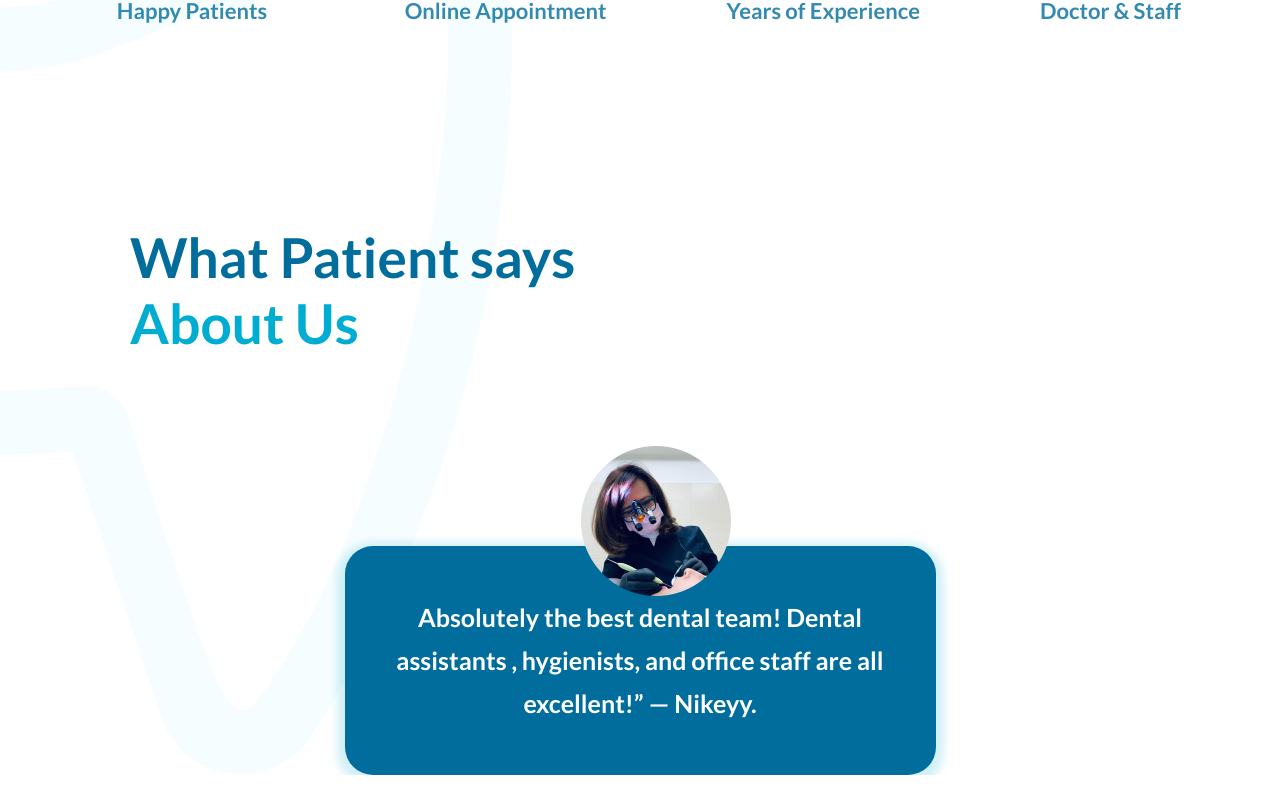
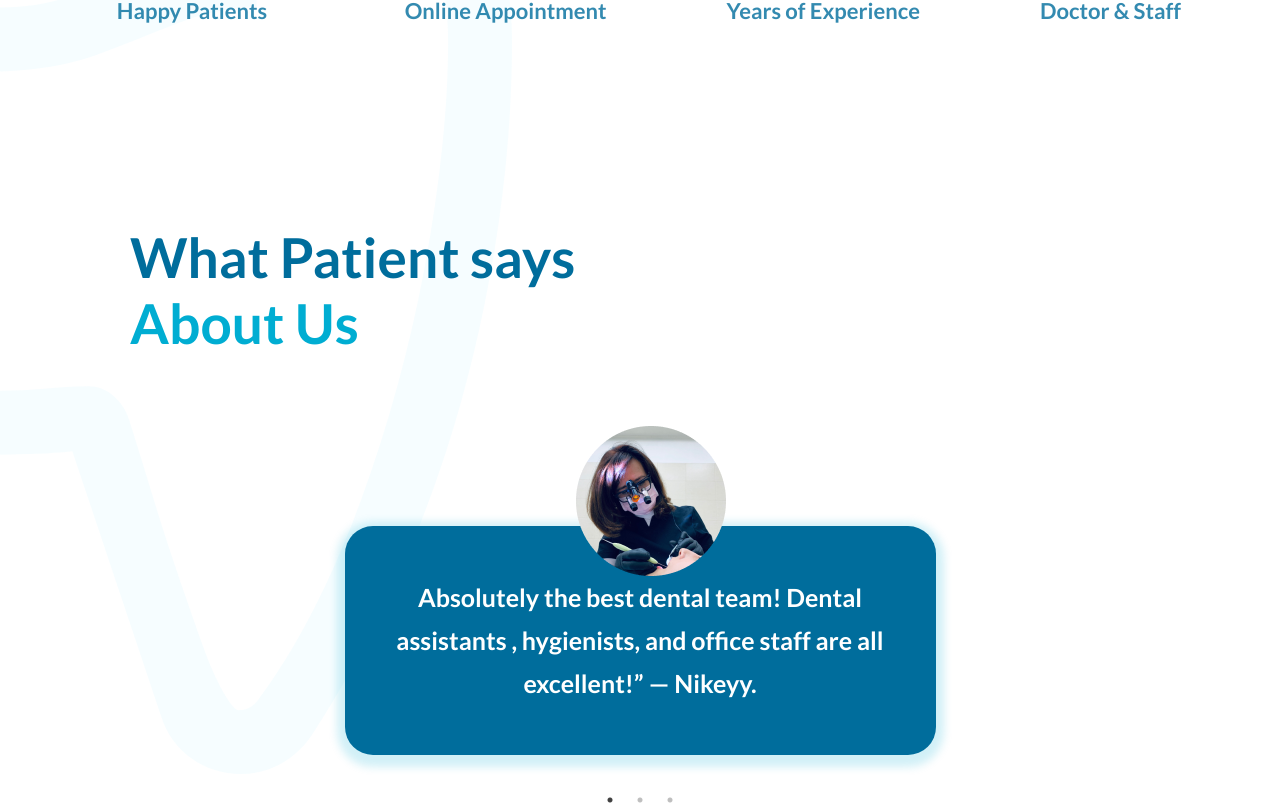
Before and after one commit to Afraz33/DentistaCare, a React (Create React App) app: page / in a window 1280 px wide. Shown: the part 1955-2765 px from the top of the page. Before the commit the page ends 2730 px from the top, so only its background shows below. Built offline with nearby package versions, Linux system fonts and the light colour scheme.

Commit message:
Add Testimonial Slider

```diff
--- a/package.json
+++ b/package.json
@@ -10,6 +10,7 @@
     "react-dom": "^18.2.0",
     "react-router-dom": "^6.16.0",
     "react-scripts": "5.0.1",
+    "react-slick": "^0.29.0",
     "web-vitals": "^2.1.4"
   },
   "scripts": {
--- a/public/index.html
+++ b/public/index.html
@@ -20,6 +20,17 @@
     <link
       href="https://fonts.googleapis.com/css2?family=Cabin&family=Lato:wght@400;700&family=Poppins:ital,wght@0,100;0,200;0,300;0,400;0,600;0,700;1,100&display=swap"
       rel="stylesheet"
+    />
+    <link
+      rel="stylesheet"
+      type="text/css"
+      charset="UTF-8"
+      href="https://cdnjs.cloudflare.com/ajax/libs/slick-carousel/1.6.0/slick.min.css"
+    />
+    <link
+      rel="stylesheet"
+      type="text/css"
+      href="https://cdnjs.cloudflare.com/ajax/libs/slick-carousel/1.6.0/slick-theme.min.css"
     />
     <meta name="viewport" content="width=device-width, initial-scale=1" />
     <meta name="theme-color" content="#000000" />
--- a/src/components/Testimonials/Testimonials.jsx
+++ b/src/components/Testimonials/Testimonials.jsx
@@ -1,7 +1,17 @@
 import styles from "./Testimonials.module.css";
 import fluent_teeth from "../../assets/images/fluent_teeth.svg";
 import MaskGroup from "../../assets/images/Mask group.png";
+import React from "react";
+import Slider from "react-slick";
 function Testimonials() {
+  var settings = {
+    dots: true,
+    infinite: true,
+    speed: 1300,
+    slidesToShow: 1,
+    slidesToScroll: 1,
+    arrows: false,
+  };
   return (
     <section className={styles.Testimonials}>
       <div className={styles.numbers}>
@@ -26,13 +36,41 @@ function Testimonials() {
         What Patient says{" "}
         <span className={styles.TestimonialsHeadingSecondary}>About Us</span>
       </h2>
+      <Slider className={styles.slider} {...settings}>
         <div className={styles.testimonialCard}>
-        <img className={styles.MaskGroup} src={MaskGroup} alt="MaskGroup"></img>
+          <img
+            className={styles.MaskGroup}
+            src={MaskGroup}
+            alt="MaskGroup"
+          ></img>
           <h3 className={styles.testimonialText}>
             Absolutely the best dental team! Dental assistants , hygienists, and
             office staff are all excellent!” — Nikeyy.
           </h3>
         </div>
+        <div className={styles.testimonialCard}>
+          <img
+            className={styles.MaskGroup}
+            src={MaskGroup}
+            alt="MaskGroup"
+          ></img>
+          <h3 className={styles.testimonialText}>
+            Absolutely the best dental team! Dental assistants , hygienists, and
+            office staff are all excellent!” — Nikeyy.
+          </h3>
+        </div>
+        <div className={styles.testimonialCard}>
+          <img
+            className={styles.MaskGroup}
+            src={MaskGroup}
+            alt="MaskGroup"
+          ></img>
+          <h3 className={styles.testimonialText}>
+            Absolutely the best dental team! Dental assistants , hygienists, and
+            office staff are all excellent!” — Nikeyy.
+          </h3>
+        </div>
+      </Slider>
       <img
         className={styles.TestimonialsImage}
         src={fluent_teeth}
--- a/src/components/Testimonials/Testimonials.module.css
+++ b/src/components/Testimonials/Testimonials.module.css
@@ -85,7 +85,8 @@
   margin: auto;
   width: fit-content;
   padding-top: 10rem;
-  margin-top: 9rem;
+  margin-top: 7rem;
+  margin-bottom: 1.5rem;
 }
 
 .MaskGroup {
@@ -93,7 +94,7 @@
   width: 15rem;
   height: 15rem;
   border-radius: 40%;
-  left: 40%;
+  left: 45%;
   top: 0%;
 }
 
@@ -111,4 +112,13 @@
   padding: 5rem 2rem;
   box-shadow: 0px 4px 9px 8px #00add22e;
   border-radius: 2.8rem;
+  margin: inherit;
+  margin-top: 0;
 }
+
+.slider {
+  z-index: 999;
+  margin: auto;
+}
+
+/* Increase the size of the dots */
```
Also changed, not shown: 1 other file (tests, documents, lock files or other folders). Lines whose indentation alone changed are shown as unchanged.
